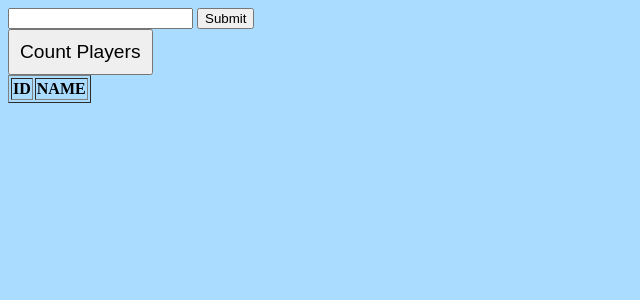
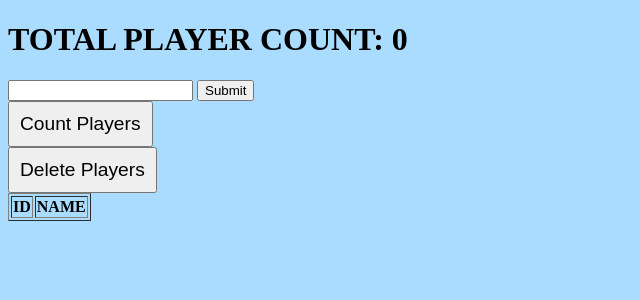
Before and after one commit to CleverProgrammer/swiss_chess_tournament, a Flask app: page / in a window 1280 px wide. Shown: the top 300 px of the page, without its empty margins (0-640 px from the left). Run offline with Flask 2, Linux system fonts and the light colour scheme; data that the repository does not hold is empty; some libraries are stand-ins or nearby versions.

Commit message:
Add delete players and count on 1 page.

```diff
--- a/tournament/static/css/main.css
+++ b/tournament/static/css/main.css
@@ -7,11 +7,3 @@ body {
     outline: none;
     font-size: 1.2em;
 }
-
-#submit:hover {
-    border: 2px solid black;
-    background: white;
-    -webkit-border-radius:;
-    -moz-border-radius:;
-    border-radius: 5px;
-}
--- a/tournament/templates/index.html
+++ b/tournament/templates/index.html
@@ -7,6 +7,7 @@
 </head>
 <body>
 
+<h1>TOTAL PLAYER COUNT: {{count}} </h1>
 <form action="/addplayer" method="POST">
     <input name="player">
     <!-- <input name="winner_id">
@@ -14,9 +15,12 @@
     <input type="submit">
 </form>
 
-
 <form action="/query" method="POST">
     <input id="submit" type="submit" value="Count Players">
+</form>
+
+<form action="/delete" method="POST">
+    <input id="submit" type="submit" type="submit" value="Delete Players">
 </form>
 
 <table border="1">
--- a/tournament/templates/query.html
+++ b/tournament/templates/query.html
@@ -1 +1,2 @@
 <h1>TOTAL PLAYER COUNT: {{query}} </h1>
+{% extends 'index.html' %}
--- a/tournament/views.py
+++ b/tournament/views.py
@@ -6,8 +6,10 @@ from . import database
 @app.route("/")
 def hello():
     # players = database.hello_sql()
-    return render_template('index.html', matches=database.all_matches(),
-                           players=database.hello_sql())
+    return render_template('index.html',
+                           matches=database.all_matches(),
+                           players=database.hello_sql(),
+                           count=database.countPlayers())
     # return render_template("index.html", players=database.hello_sql())
 
 
@@ -30,3 +32,9 @@ def addplayer_post():
 def query_result():
     # query = request.form['Total Player Count']
     return render_template('query.html', query=database.countPlayers())
+
+
+@app.route('/delete', methods=['POST'])
+def remove_players():
+    database.deletePlayers()
+    return redirect(url_for('hello'))
```
